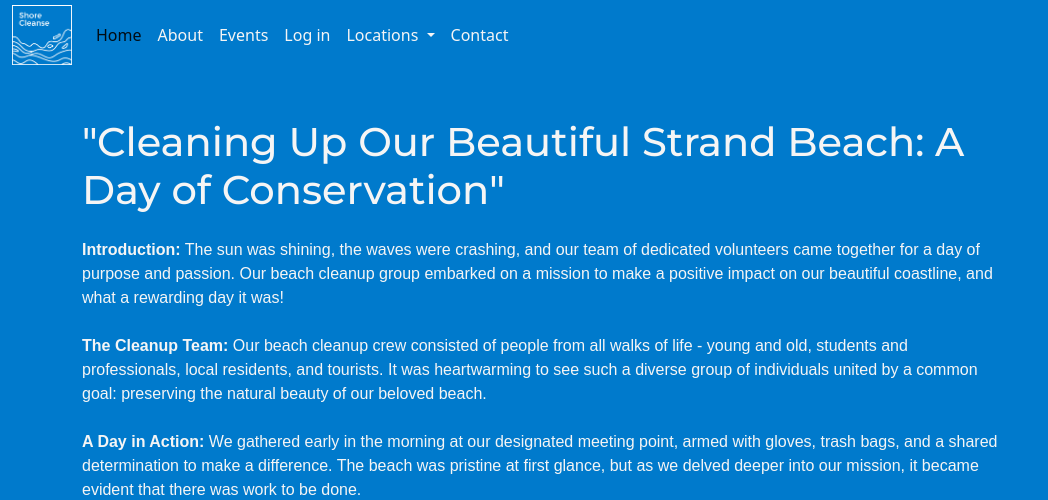
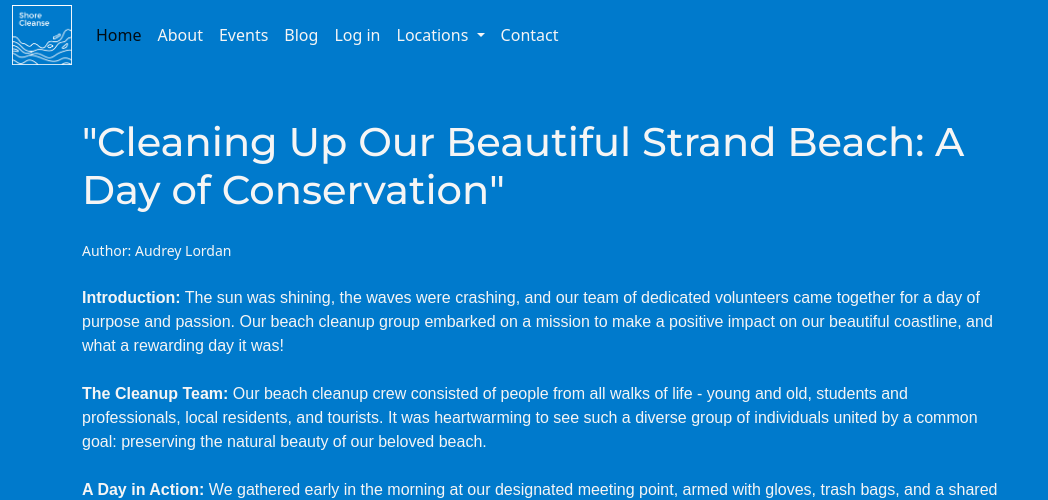
Before and after one commit to KTC96/ShoreCleanse, a Django app: page /blog/ in a window 1280 px wide. Shown: the top 500 px of the page, without its empty margins (0-1048 px from the left). Run offline with Django 4.2, Linux system fonts and the light colour scheme; some libraries are stand-ins or nearby versions.

Commit message:
Update blog page

```diff
--- a/blog/templates/blog/blog.html
+++ b/blog/templates/blog/blog.html
@@ -8,7 +8,9 @@
     <div class="row">
         <div class="col-sm-12 col-lg-10 my-5">
             <h1 class="mb-4">"Cleaning Up Our Beautiful Strand Beach: A Day of Conservation"</h1>
+            <small>Author: Audrey Lordan</small>
             <p>
+                <br>
 <strong>Introduction:</strong>
 The sun was shining, the waves were crashing, and our team of dedicated volunteers came together for a day of purpose and passion. Our beach cleanup group embarked on a mission to make a positive impact on our beautiful coastline, and what a rewarding day it was!
 <br><br>
@@ -40,7 +42,7 @@ If you're passionate about preserving our environment and want to be part of our
             </p>
     </div>
         <div class="col-sm-12 col-lg-10 my-5">
-            <img src="https://via.placeholder.com/800x800" alt="Strand beach image"></div>
+            <img src="{% static 'uploads/beach_cleanup.jpg' % }" alt="Strand beach image"></div>
     </div>
 </div>
 
--- a/templates/base.html
+++ b/templates/base.html
@@ -37,6 +37,9 @@
                     </li>
                     <li class="nav-item">
                         <a class="nav-link" href="{% url 'all_events' %}">Events</a>
+                    </li>
+                    <li class="nav-item">
+                        <a class="nav-link" href="{% url 'post_list' %}">Blog</a>
                     </li>
                     {% if request.user.is_staff %}
                     <p>Hello {{ request.user.username }}</p>
```
Also changed, not shown: shorecleanse/settings.py (line endings or trailing spaces), static/uploads/beach_cleanup.jpg (added).
